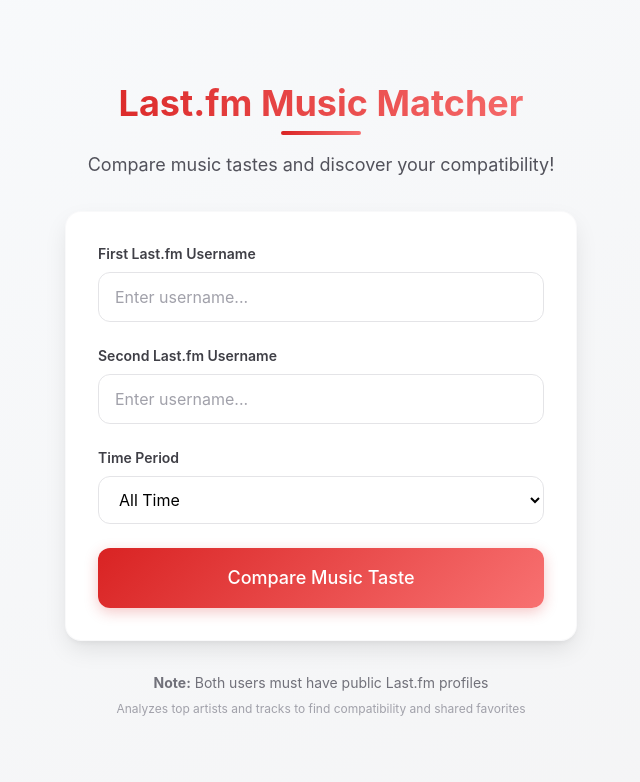
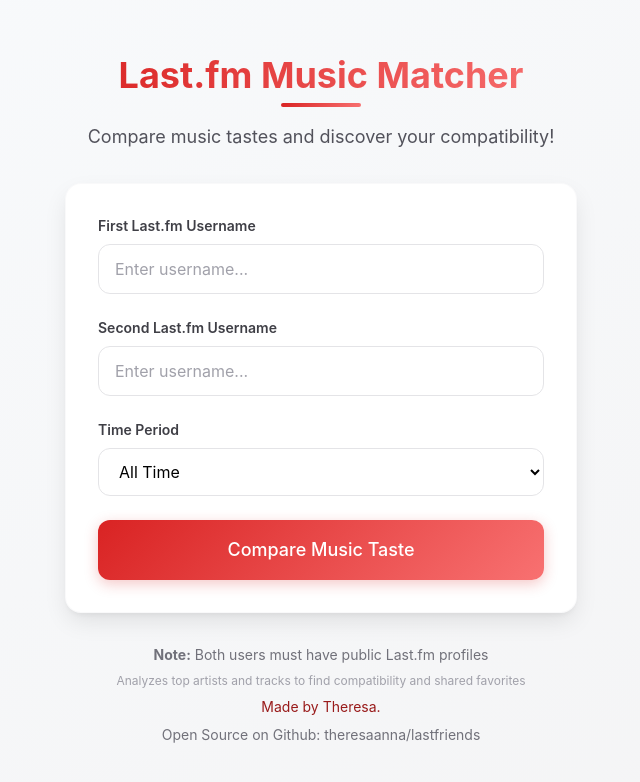
Before and after one commit to theresaanna/lastfriends, a Next.js app: page / in a window 1280 px wide. Shown: the top 782 px of the page, without its empty margins (319-959 px from the left). Built offline with nearby package versions, Linux system fonts and the light colour scheme.

Commit message:
adding credits links

```diff
--- a/pages/compare.js
+++ b/pages/compare.js
@@ -687,6 +687,14 @@
               📋 Copy Link to Share
             </button>
           </div>
+            <footer className="mt-6">
+                <p className="text-sm text-red-800">
+                Made by <a href="https://last.fm/user/superexciting">Theresa</a>.
+            </p>
+            <p className="text-sm text-gray-500">
+                Open Source on <a href="https://github.com/theresaanna/lastfriends">Github: theresaanna/lastfriends</a>
+            </p>
+            </footer>
         </div>
       </div>
     </div>
--- a/pages/index.js
+++ b/pages/index.js
@@ -144,9 +144,15 @@
           <p className="text-sm text-gray-500">
             <strong>Note:</strong> Both users must have public Last.fm profiles
           </p>
-          <p className="text-xs text-gray-400">
+            <p className="text-xs text-gray-400">
             Analyzes top artists and tracks to find compatibility and shared favorites
           </p>
+            <p className="text-sm text-red-800">
+                Made by <a href="https://last.fm/user/superexciting">Theresa</a>.
+            </p>
+            <p className="text-sm text-gray-500">
+                Open Source on <a href="https://github.com/theresaanna/lastfriends">Github: theresaanna/lastfriends</a>
+            </p>
         </div>
       </div>
     </div>
```
